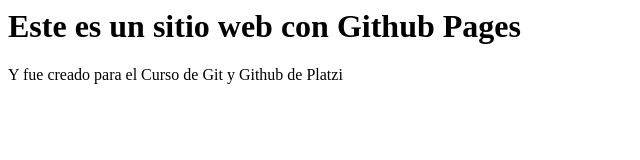
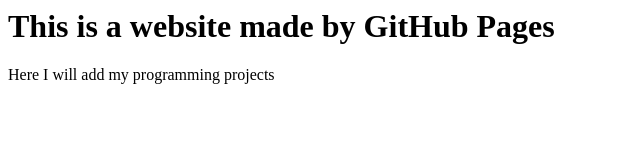
Before and after one commit to lorenaphys/lorenaphys.github.io, a plain HTML site: page index.html in a window 1280 px wide. Shown: the whole page, without its empty margins (0-640 px from the left). Drawn offline with Linux system fonts and the light colour scheme.

Commit message:
Introduction in english of the website

```diff
--- a/index.html
+++ b/index.html
@@ -1,6 +1,6 @@
 <h1>
-    Este es un sitio web con Github Pages
+    This is a website made by GitHub Pages
 </h1>
 <p>
-    Y fue creado para el Curso de Git y Github de Platzi
+    Here I will add my programming projects
 </p>
```
